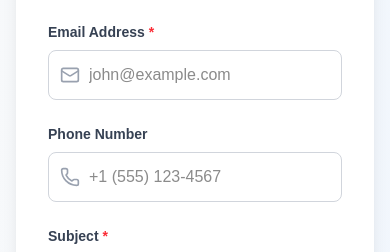
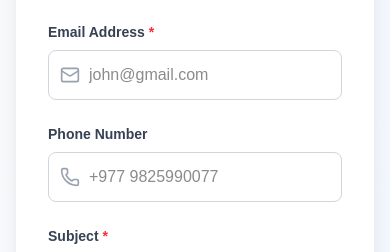
Before and after one commit to Bhaskar787/next-ecommerce, a Next.js app: page /contact in a window 390 px wide. Shown: the part 577-829 px from the top of the page. Built offline with nearby package versions, Linux system fonts and the light colour scheme; no server answers; the database is empty.

Commit message:
phone field error fixed

```diff
--- a/src/app/contact/page.jsx
+++ b/src/app/contact/page.jsx
@@ -255,7 +255,7 @@ export default function Contact() {
                     className={`w-full pl-10 pr-4 py-3 border rounded-lg focus:ring-2 focus:ring-blue-500 focus:border-transparent transition-all ${
                       formErrors.email ? "border-red-500" : "border-gray-300"
                     }`}
-                    placeholder="john@example.com"
+                    placeholder="john@gmail.com"
                   />
                 </div>
                 {formErrors.email && (
@@ -281,7 +281,7 @@ export default function Contact() {
                     className={`w-full pl-10 pr-4 py-3 border rounded-lg focus:ring-2 focus:ring-blue-500 focus:border-transparent transition-all ${
                       formErrors.phone ? "border-red-500" : "border-gray-300"
                     }`}
-                    placeholder="+1 (555) 123-4567"
+                    placeholder="+977 9825990077"
                   />
                 </div>
                 {formErrors.phone && (
```
